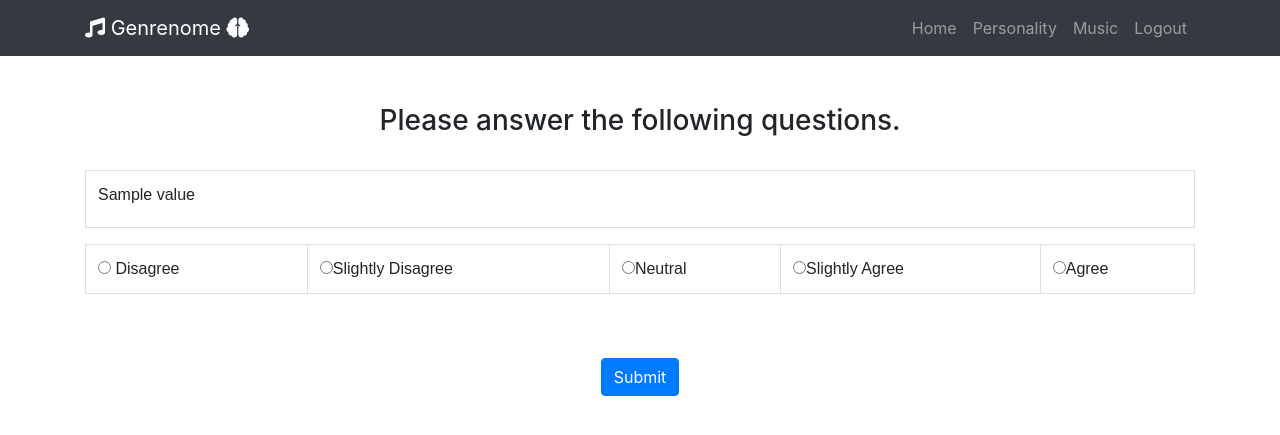
After one commit to chrizandr/Genrenome, a Flask app: template templates/quiz.html in a window 1280 px wide. The commit adds this page. Shown: the top 435 px of the page. Run offline with Flask 2, Linux system fonts and the light colour scheme; the template is opened without the code that fills it: most values are stand-ins (such as "Sample title", 1, 10 or a date in 2020); parts of the project's set-up code (start-up, migrations or seed data) failed here and were passed over; some libraries are stand-ins or nearby versions.

Commit message:
Admin annotation and quiz.

```diff
--- a/app.py
+++ b/app.py
@@ -1,18 +1,23 @@
 """Main application code."""
 import billboard
+
 from flask import Flask
 from flask import request
 from flask import session
 from flask import render_template, url_for, redirect, flash
+
+import pdb
 from sqlalchemy.orm import scoped_session
 from sqlalchemy.orm import sessionmaker
 from sqlalchemy import create_engine, exists
 from sqlalchemy.orm.exc import NoResultFound
 from models import User, Admin
-# from models import Songs, GenreProf, Personality
+from models import Songs, GenreProf, Personality
 from settings import DB_URL
 from settings import Key
 import sys
+
+from quiz import quiz, score_quiz
 
 
 print("Loading billboard top 100...")
@@ -28,18 +33,52 @@ db_session = scoped_session(sessionmaker(bind=engine))
 @app.route('/', methods=['GET', 'POST'])
 def index():
     """Index Page."""
-    context = {"index": True}
-    admin = False
+    context = {"index": True, "songs": False, "personality": False}
     if 'admin' in session:
-        admin = True
+        return redirect(url_for("admin"))
     if 'user' in session:
-        user = db_session.query(User).filter(User.id_ == session['user']).one()
-        context["Name"] = user.name
+        # Check if the user filled the quiz.
+        p = db_session.query(exists().where(Personality.user_id == session['user'])).scalar()
+        context["personality_check"] = p
+        # Check if the user provided 5 songs
+        s = db_session.query(Songs).filter(Songs.id_ == session['user']).all()
+        if len(s) > 5:
+            context["music_check"] = True
+        return render_template("index.html", **context)
+    else:
+        return redirect(url_for("login"))
+
+
+@app.route('/admin', methods=['GET', 'POST'])
+def admin():
+    """Admin Index Page."""
+    context = {"admin": True}
+    if 'admin' in session:
+        context["admin"] = True
+        return render_template("admin.html", **context)
+    else:
+        return redirect(url_for("index"))
+
+
+@app.route('/annotate', methods=['GET', 'POST'])
+def annotate():
+    """Annotation Page."""
+    context = {"annotate": True}
+    if 'admin' in session:
+        if request.method == "GET":
+            # Get all songs not in GenreProf.
+            # List the songs one by one, and then ask for an Annotation
+            pass
+        if request.method == "POST":
+            # The song will have a GenreProf created if it was not made before.
+            # If GenreProf exists then increment the genre value to which it belongs.
+            pass
+        return render_template("admin.html")
         if admin:
             return render_template("admin.html", **context)
         return render_template("index.html", **context)
     else:
-        return redirect(url_for("login"))
+        return redirect(url_for("index"))
 
 
 @app.route('/music', methods=['GET', 'POST'])
@@ -48,10 +87,8 @@ def music():
     context = {"music": True}
     return render_template("index.html", **context)
     if 'admin' in session:
-        return redirect(url_for("index"))
+        return redirect(url_for("admin"))
     if 'user' in session:
-        user = db_session.query(User).filter(User.id_ == session['user']).one()
-        context["Name"] = user.name
         return render_template("index.html", **context)
     else:
         return redirect(url_for("login"))
@@ -60,14 +97,23 @@ def music():
 @app.route('/personality', methods=['GET', 'POST'])
 def personality():
     """Index Page."""
-    context = {"personality": True}
-    return render_template("index.html", **context)
+    context = {"personality": True, "quiz": quiz}
     if 'admin' in session:
-        return redirect(url_for("index"))
+        return redirect(url_for("admin"))
     if 'user' in session:
-        user = db_session.query(User).filter(User.id_ == session['user']).one()
-        context["Name"] = user.name
-        return render_template("index.html", **context)
+        p = db_session.query(exists().where(Personality.user_id == session['user'])).scalar()
+        # context["taken"] = p
+        if request.method == "GET":
+            return render_template("quiz.html", **context)
+        elif request.method == "POST":
+            score = {}
+            for key in request.form:
+                score[int(key)] = int(request.form[key])
+            ocean_score = score_quiz(score)
+            p = Personality(session["user"], ocean_score)
+            db_session.add(p)
+            db_session.commit()
+            return redirect(url_for("personality"))
     else:
         return redirect(url_for("login"))
 
@@ -146,6 +192,7 @@ if __name__ == "__main__":
     try:
         print("Running server...")
         app.run(host=IP_addr, debug=True, port=int(port))
+
     # http_server = WSGIServer((IP_addr, int(port)), app)
     # print("Server running on http://{}:{}".format(IP_addr, port))
     # try:
--- a/templates/layout.html
+++ b/templates/layout.html
@@ -40,6 +40,16 @@
             <li class="nav-item"><a class="nav-link" href="/">Home<span class="sr-only">(current)</span></a></li>
           {% endif %}
 
+          {% if admin %}
+
+              {% if annotate %}
+                <li class="nav-item active"><a class="nav-link" href="#">Annotation<span class="sr-only">(current)</span></a></li>
+              {% else %}
+                <li class="nav-item"><a class="nav-link" href="/annotate">Annotation<span class="sr-only">(current)</span></a></li>
+              {% endif %}
+
+          {% else %}
+
               {% if personality %}
                 <li class="nav-item active"><a class="nav-link" href="#">Personality<span class="sr-only">(current)</span></a></li>
               {% else %}
@@ -50,6 +60,8 @@
                 <li class="nav-item active"><a class="nav-link" href="#">Music<span class="sr-only">(current)</span></a></li>
               {% else %}
                 <li class="nav-item"><a class="nav-link" href="/music">Music<span class="sr-only">(current)</span></a></li>
+              {% endif %}
+
           {% endif %}
           <li class="nav-item"><a class="nav-link" href="/logout">Logout<span class="sr-only">(current)</span></a></li>
           </ul>
--- /dev/null
+++ b/templates/quiz.html
@@ -0,0 +1,63 @@
+{% extends "layout.html" %}
+{% block style %}
+<style>
+table {
+    font-family: arial, sans-serif;
+    border-collapse: collapse;
+    width: 100%;
+}
+
+td, th {
+    border: 1px solid #dddddd;
+    text-align: left;
+    padding: 8px;
+}
+
+tr:nth-child(even) {
+    background-color: #dddddd;
+}
+</style>
+{% endblock %}
+
+{% block content %}
+<div class="row">
+  <div class="col-lg-12 text-center">
+ {% if taken %}
+  <h3 class="mt-5">You have already taken the quiz.</h3> <br>
+ {% else %}
+  <h3 class="mt-5">Please answer the following questions.</h3> <br>
+    <div class="container-center">
+        <form action="/personality" method="post">
+                {% for k, value in quiz.items() %}
+                <table class="table">
+                <tbody>
+                <col width="100%">
+                <tr><td><label for="firstname">{{value}}</label> <br></td></tr>
+                </tbody>
+                </table>
+
+                <table class="table">
+                <col width="20%">
+                <tbody>
+                <tr>
+                  <td><input type="radio" name={{k}} value=1> Disagree</td>
+                  <td><input type="radio" name={{k}} value=2>Slightly Disagree</td>
+                  <td><input type="radio" name={{k}} value=3>Neutral</td>
+                  <td><input type="radio" name={{k}} value=4>Slightly Agree</td>
+                  <td><input type="radio" name={{k}} value=5>Agree</td>
+                </tr>
+                </tbody>
+                </table>
+
+                <br><br>
+                {% endfor %}
+            <button class="btn btn-primary">Submit</button>
+        </form>
+    </div>
+    <div>
+        <br>
+    </div>
+  {% endif %}
+</div>
+</div>
+{% endblock %}
```
Also changed, not shown: models.py (+4 -3 lines), requirements.txt (added, +42 -0 lines), templates/admin.html (added, +21 -0 lines), templates/index.html (+8 -0 lines), static/images/genre.jpeg (added). Lines whose indentation alone changed are shown as unchanged.
